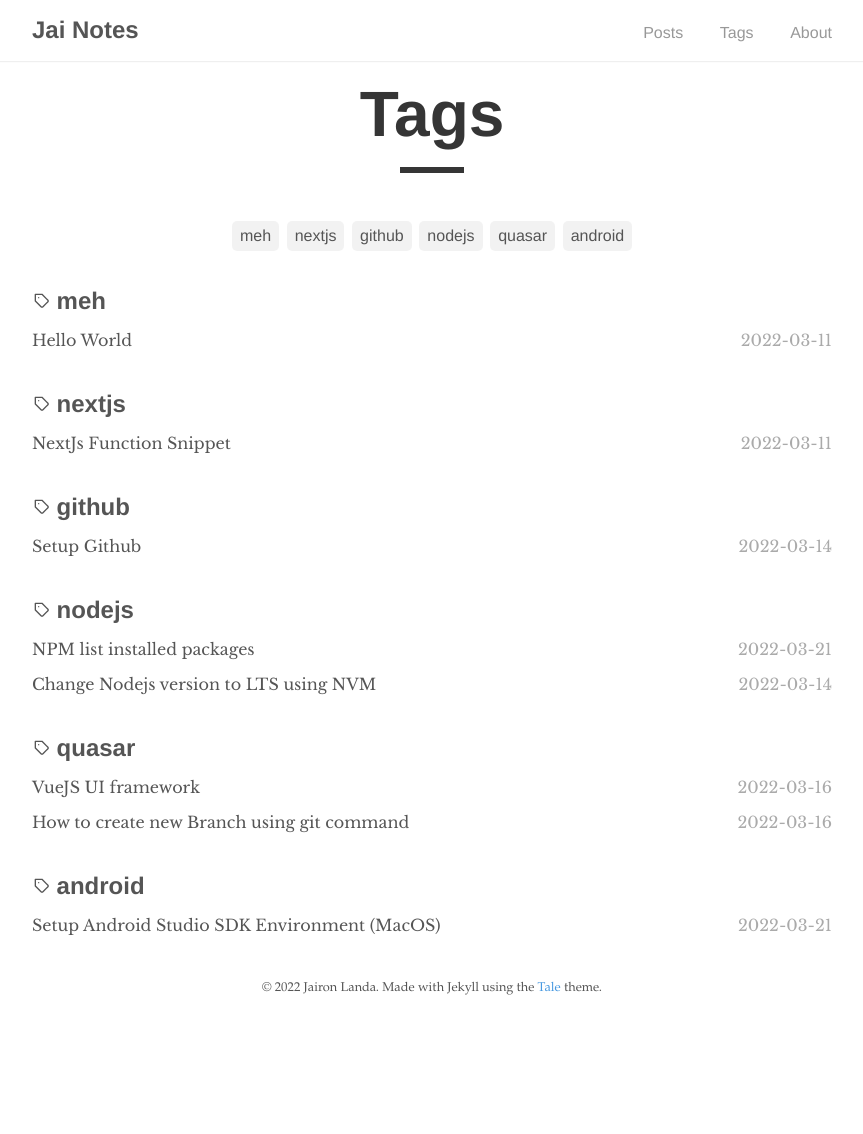
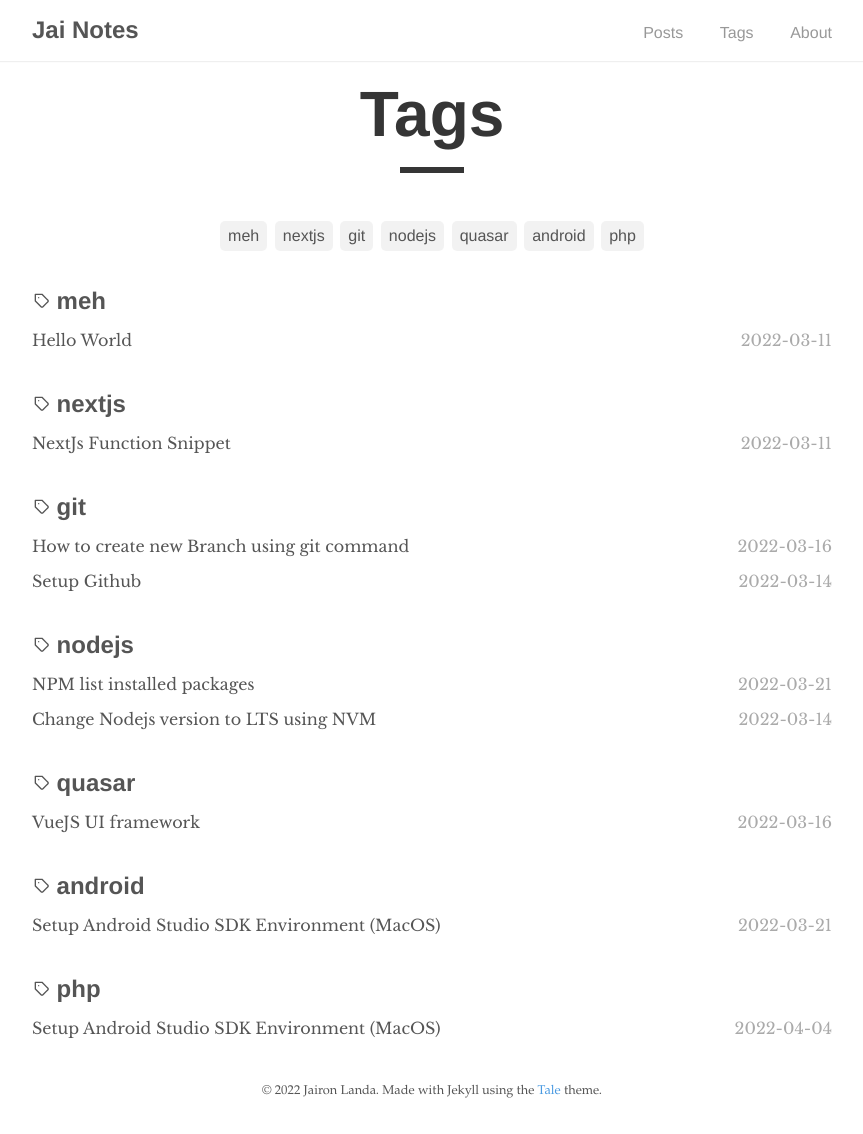
Before and after one commit to Jaironlanda/notes, a Jekyll site: the page built from _pages/tags.html, in a window 1280 px wide. Shown: the whole page, without its empty margins (208-1071 px from the left). Built offline with Jekyll 4.4.1, drawn with Linux system fonts in a browser that asks for light colours; before the commit the page ends 1031 px from its top, so only the background shows below that.

Commit message:
add note for php

```diff
--- a/_posts/2022-03-14-github-setup.md
+++ b/_posts/2022-03-14-github-setup.md
@@ -1,7 +1,7 @@
 ---
 layout: post
 title: "Setup Github"
-tags: github
+tags: git
 ---
 
 ### Start `ssh-agent`
--- a/_posts/2022-03-16-github-new-branch.md
+++ b/_posts/2022-03-16-github-new-branch.md
@@ -1,7 +1,7 @@
 ---
 layout: post
 title: "How to create new Branch using git command"
-tags: quasar
+tags: git
 ---
 
 I always forget about this.
```
Also changed, not shown: _posts/2022-04-04-run-php-server-without-xampp.md (added, +10 -0 lines).
